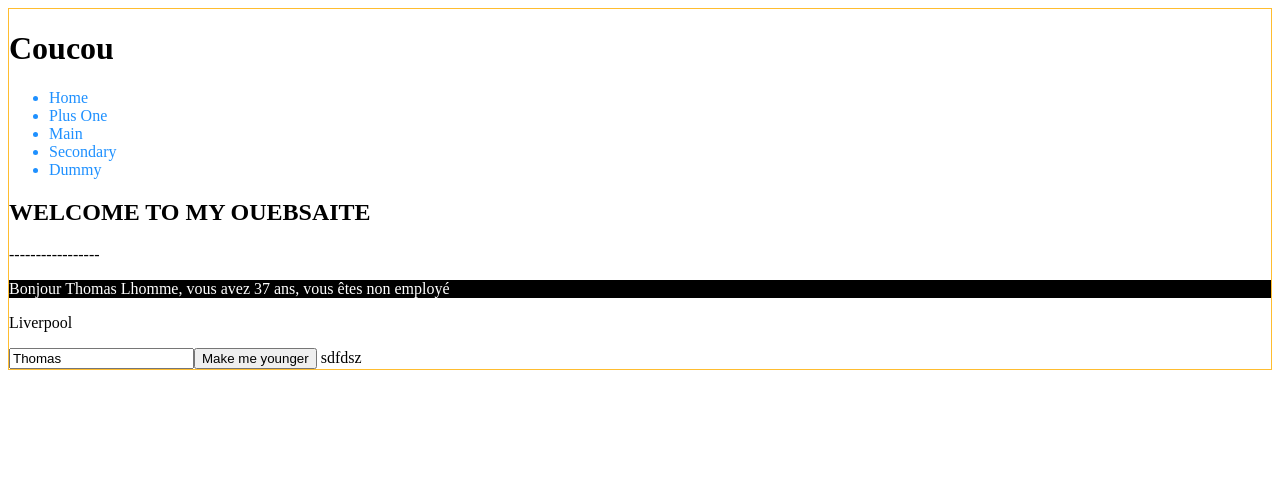
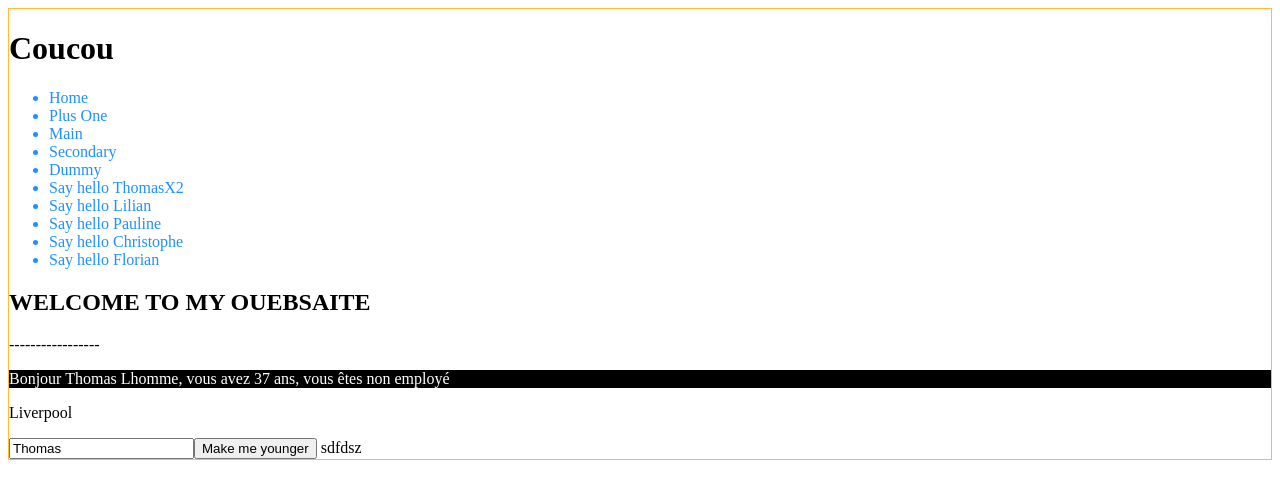
Before and after one commit to Spiff77/angular-july, an Angular app in the folder sandbox/: page /home in a window 1280 px wide. Shown: the top 498 px of the page. Built offline with nearby package versions, Linux system fonts and the light colour scheme.

Commit message:
ecommerce | detailComponent

```diff
--- a/sandbox/src/app/app.module.ts
+++ b/sandbox/src/app/app.module.ts
@@ -13,12 +13,14 @@ import {RouterModule, Routes} from '@angular/router';
 import { HomeComponent } from './home/home.component';
 import { NotFoundComponent } from './not-found/not-found.component';
 import { MenuComponent } from './menu/menu.component';
+import { SayHelloComponent } from './say-hello/say-hello.component';
 
 const routes: Routes = [
   {path: 'main', component: MainParentComponent},
   {path: 'secondary', component: SecondaryParentComponent},
   {path: 'plusone', component: CountTotalComponent},
   {path: 'home', component: HomeComponent},
+  {path: 'sayhello/:name', component: SayHelloComponent},
   {path: '', redirectTo: 'home', pathMatch: 'full'},
   {path: '**', component: NotFoundComponent},
 ]
@@ -33,7 +35,8 @@ const routes: Routes = [
     CountElemComponent,
     HomeComponent,
     NotFoundComponent,
-    MenuComponent
+    MenuComponent,
+    SayHelloComponent
   ],
   imports: [
     BrowserModule,
--- a/sandbox/src/app/menu/menu.component.html
+++ b/sandbox/src/app/menu/menu.component.html
@@ -4,4 +4,6 @@
   <li class="link" routerLink="/main">Main</li>
   <li class="link" routerLink="/secondary">Secondary</li>
   <li class="link" routerLink="/dummy">Dummy</li>
+
+  <li *ngFor="let n of names" class="link" [routerLink]="['/sayhello', n]">Say hello {{n}}</li>
 </ul>
--- a/sandbox/src/app/menu/menu.component.ts
+++ b/sandbox/src/app/menu/menu.component.ts
@@ -6,5 +6,11 @@ import { Component } from '@angular/core';
   styleUrls: ['./menu.component.scss']
 })
 export class MenuComponent {
-
+  names = [
+    'ThomasX2',
+    'Lilian',
+    'Pauline',
+    'Christophe',
+    'Florian'
+  ]
 }
--- /dev/null
+++ b/sandbox/src/app/say-hello/say-hello.component.html
@@ -0,0 +1,2 @@
+<p>say-hello works!</p>
+Heyy hello {{name}}
--- /dev/null
+++ b/sandbox/src/app/say-hello/say-hello.component.ts
@@ -0,0 +1,28 @@
+import {Component, OnInit} from '@angular/core';
+import {ActivatedRoute} from '@angular/router';
+
+@Component({
+  selector: 'app-say-hello',
+  templateUrl: './say-hello.component.html',
+  styleUrls: ['./say-hello.component.scss']
+})
+export class SayHelloComponent  implements OnInit{
+
+  name=''
+
+  constructor(private activatedRoute: ActivatedRoute) {
+
+  }
+
+  ngOnInit(): void {
+    // Dans le cas ou la valeur 'name' n'est pas changeante.
+    this.name = this.activatedRoute.snapshot.paramMap.get("name") ?? ''
+
+    //Sinon
+    this.activatedRoute.paramMap.subscribe( v => {
+      console.log(v.get("name"))
+      this.name = v.get('name') ?? ''
+    })
+  }
+
+}
```
Also changed, not shown: sandbox/src/app/say-hello/say-hello.component.scss (added), 1 other file (tests, documents, lock files or other folders).
